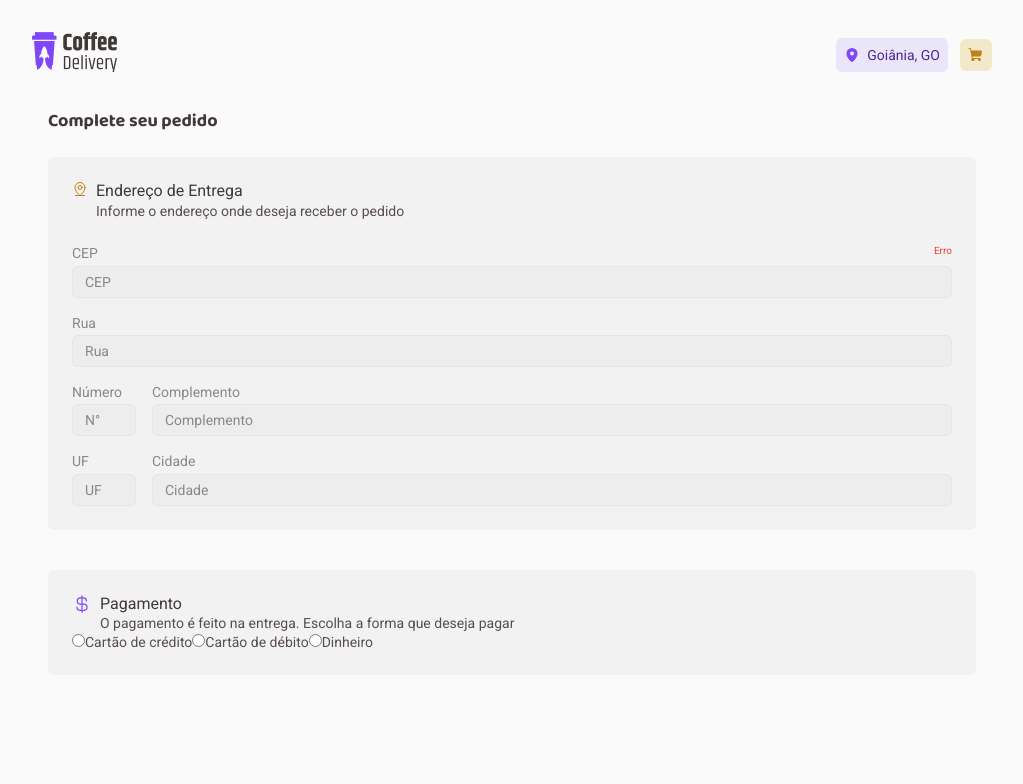
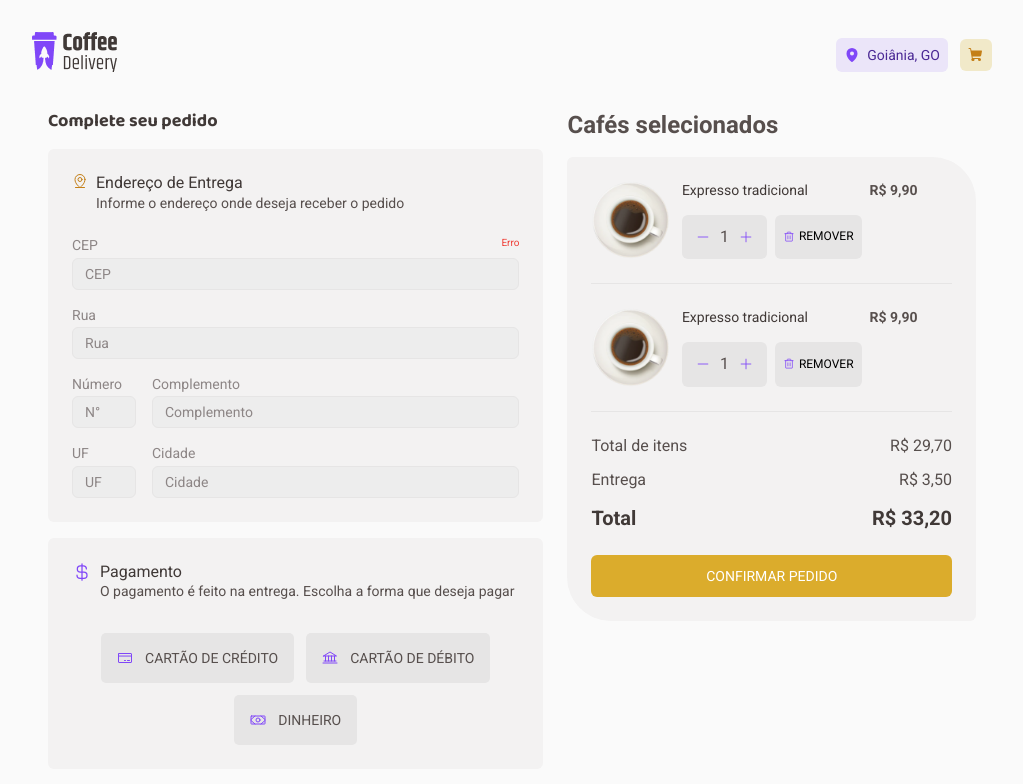
Before and after one commit to YasminGonc/coffe-delivery, a React (Vite) app: page /checkout in a window 1280 px wide. Shown: the top 784 px of the page, without its empty margins (128-1151 px from the left). Built offline with nearby package versions, Linux system fonts and the light colour scheme.

Commit message:
css cart

```diff
--- /dev/null
+++ b/src/components/ButtonAddRemove/index.tsx
@@ -0,0 +1,20 @@
+import { Minus, Plus } from "phosphor-react";
+import { ButtonsContainer } from "./style";
+
+interface ButtonAddRemoveProps {
+    quantity: number;
+}
+
+export function ButtonAddRemove({ quantity }: ButtonAddRemoveProps) {
+    return (
+        <ButtonsContainer>
+            <button>
+                <Minus width={14} />
+            </button>
+            <p>{quantity}</p>
+            <button>
+                <Plus width={14} />
+            </button>
+        </ButtonsContainer>
+    )
+}
--- /dev/null
+++ b/src/components/ButtonAddRemove/style.ts
@@ -0,0 +1,30 @@
+import styled from 'styled-components'
+
+export const ButtonsContainer = styled.div`
+    display: flex;
+    align-items: center;
+    justify-content: center;
+    gap: 0.25rem;
+    padding: 0.5rem;
+    background-color: var(--baseButton);
+    border-radius: 6px;
+
+    p {
+        font-family: 'Roboto', sans-serif;
+        font-size: 1rem;
+        font-weight: 400;
+    }
+
+    button {
+        display: flex;
+        align-items: center;
+        color: var(--purple);
+        background-color: transparent;
+        height: 1rem;
+        cursor: pointer;
+    }
+
+    button:hover {
+        color: var(--purpleDark);
+    }
+`
--- a/src/pages/Checkout/componentes/Address/index.tsx
+++ b/src/pages/Checkout/componentes/Address/index.tsx
@@ -1,9 +1,12 @@
-import { AddressContainer, HeaderContainer, InputCep, InputCity, InputComplement, InputNumber, InputsContainer, InputStreet, InputUf, LabelContainer, TextContainer } from './style'
+import { AddressContainer, HeaderContainer, InputCep, InputCity, InputComplement, InputNumber, InputsContainer, InputStreet, InputUf, LabelContainer, OrderContainer, TextContainer } from './style'
 
 import { MapPinLine } from 'phosphor-react'
+import { PaymentMethod } from '../PaymentMethod'
 
 export function Address() {
     return (
+        <OrderContainer>
+            <h2>Complete seu pedido</h2>
             <AddressContainer>
                 <HeaderContainer>
                     <MapPinLine size={16} />
@@ -12,42 +15,38 @@ export function Address() {
                         <p>Informe o endereço onde deseja receber o pedido</p>
                     </TextContainer>
                 </HeaderContainer>
-
                 <InputsContainer>
                     <InputCep>
                         <LabelContainer>
                             <label htmlFor="cep">CEP</label>
                             <span>Erro</span>
                         </LabelContainer>
-                    <input type="text" id='cep' placeholder='CEP' />
+                        <input type="text" id='cep' name='cep' placeholder='CEP' />
                     </InputCep>
-
                     <InputStreet>
                         <label htmlFor="rua">Rua</label>
-                    <input type="text" id='rua' placeholder='Rua' />
+                        <input type="text" id='rua' name='rua' placeholder='Rua' />
                     </InputStreet>
-
                     <InputNumber>
-                    <label htmlFor="número">Número</label>
-                    <input type="text" id='número' placeholder='N°' />
+                        <label htmlFor="numero">Número</label>
+                        <input type="text" id='numero' name='numero' placeholder='N°' />
                     </InputNumber>
-
                     <InputComplement>
                         <label htmlFor="complemento">Complemento</label>
-                    <input type="text" id='complemento' placeholder='Complemento' />
+                        <input type="text" id='complemento' name='complemento' placeholder='Complemento' />
                     </InputComplement>
-
                     <InputUf>
                         <label htmlFor="uf">UF</label>
-                    <input type="text" id='uf' placeholder='UF' />
+                        <input type="text" id='uf' name='uf' placeholder='UF' />
                     </InputUf>
-
                     <InputCity>
                         <label htmlFor="cidade">Cidade</label>
-                    <input type="text" id='cidade' placeholder='Cidade' />
+                        <input type="text" id='cidade' name='cidade' placeholder='Cidade' />
                     </InputCity>
-
                 </InputsContainer>
             </AddressContainer>
+
+            <PaymentMethod />
+        </OrderContainer>
     )
 }
--- a/src/pages/Checkout/componentes/Address/style.ts
+++ b/src/pages/Checkout/componentes/Address/style.ts
@@ -1,5 +1,17 @@
 import styled from 'styled-components'
 
+export const OrderContainer = styled.div`
+    display: flex;
+    flex-direction: column;
+    gap: 1rem;
+
+    h2 {
+        font-size: 1.125rem;
+        font-family: 'Baloo 2', cursive;
+        font-weight: 700;
+        color: var(--baseSubtitle);
+    }
+`
 export const AddressContainer = styled.div`
     background-color: var(--baseCard);
     border-radius: 6px;
--- /dev/null
+++ b/src/pages/Checkout/componentes/Cart/index.tsx
@@ -0,0 +1,52 @@
+import { AddRemove, ButtonRemove, CartContainer, Coffee, ConfirmOrder, ItemContainer, ItensContainer, Price, Total, TotalContainer, TotalItem } from './style'
+
+import coffee from '../../../../assets/arabe.png'
+import { Trash } from 'phosphor-react'
+
+export function Cart() {
+    return(
+        <CartContainer>
+            <h2>Cafés selecionados</h2>
+            <ItensContainer>
+                <ItemContainer>
+                    <img src={coffee} />
+                    <Coffee>Expresso tradicional</Coffee>
+                    <Price>R$ 9,90</Price>
+                    <AddRemove quantity={1}/>
+                    <ButtonRemove>
+                        <Trash />
+                        Remover
+                    </ButtonRemove>
+                </ItemContainer>
+
+                <ItemContainer>
+                    <img src={coffee} />
+                    <Coffee>Expresso tradicional</Coffee>
+                    <Price>R$ 9,90</Price>
+                    <AddRemove quantity={1}/>
+                    <ButtonRemove>
+                        <Trash />
+                        Remover
+                    </ButtonRemove>
+                </ItemContainer>
+
+                <TotalContainer>
+                    <TotalItem>
+                        <p>Total de itens</p>
+                        <p>R$ 29,70</p>
+                    </TotalItem>
+                    <TotalItem>
+                        <p>Entrega</p>
+                        <p>R$ 3,50</p>
+                    </TotalItem>
+                    <TotalItem>
+                        <Total>Total</Total>
+                        <Total>R$ 33,20</Total>
+                    </TotalItem>
+                </TotalContainer>
+
+                <ConfirmOrder type='submit'>confirmar pedido</ConfirmOrder>
+            </ItensContainer>
+        </CartContainer>
+    )
+}
--- /dev/null
+++ b/src/pages/Checkout/componentes/Cart/style.ts
@@ -0,0 +1,124 @@
+import styled from 'styled-components'
+import { ButtonAddRemove } from '../../../../components/ButtonAddRemove'
+
+export const CartContainer = styled.div`
+    margin-bottom: 2rem;
+    h2 {
+        margin-bottom: 1rem;
+    }
+`
+export const ItensContainer = styled.div`
+    background-color: var(--baseCard);
+    border-radius: 6px 44px;
+    padding: 1.5rem; //desktop 2.5rem
+
+    display: flex;
+    flex-direction: column;
+    gap: 1.5rem;
+`
+export const ItemContainer = styled.div`
+    display: grid;
+    grid-template-columns: repeat(4, 1fr);
+    grid-template-areas:
+        'image coffee coffee price'
+        'image quantity remove .'
+    ;
+    gap: 0.5rem;
+    padding-bottom: 1.5rem;
+    border-bottom: 1px solid var(--baseButton);
+
+    img {
+        width: 95%;
+        align-self: center;
+        grid-area: image;
+    }
+
+    @media screen and (min-width: 1440px) {
+        grid-template-rows: auto 2rem;
+        img {
+            width: 75%;
+        }
+    }
+`
+export const Coffee = styled.p`
+    color: var(--baseSubtitle);
+    grid-area: coffee;
+    font-size: 0.875rem;
+
+    @media screen and (min-width: 1440px) {
+        font-size: 1rem;
+    }
+`
+export const Price = styled.p`
+    font-weight: 700;
+    grid-area: price;
+    font-size: 0.875rem;
+
+    @media screen and (min-width: 1440px) {
+        font-size: 1rem;
+    }
+`
+export const ButtonRemove = styled.button`
+    grid-area: remove;
+    text-transform: uppercase;
+    font-size: 0.75rem;
+
+    padding: 0.5rem;
+    background-color: var(--baseButton);
+    border-radius: 6px;
+    cursor: pointer;
+
+    display: flex;
+    align-items: center;
+    justify-content: center;
+    gap: 0.25rem;
+
+    svg {
+        width: 0.75rem;
+        height: 0.75rem;
+        color: var(--purple);
+    }
+
+    &:hover {
+        background-color: var(--baseHover);
+    }
+
+    @media screen and (min-width: 1440px) {
+        svg {
+            width: 1rem;
+            height: 1rem;
+        }
+    }
+`
+export const AddRemove = styled(ButtonAddRemove)`
+    grid-area: quantity;
+`
+export const TotalContainer = styled.div`
+    display: flex;
+    flex-direction: column;
+    gap: 0.875rem;
+`
+export const TotalItem = styled.div`
+    display: flex;
+    align-items: center;
+    justify-content: space-between;
+`
+export const Total = styled.p`
+    font-size: 1.25rem;
+    font-weight: 700;
+    color: var(--baseSubtitle);
+`
+export const ConfirmOrder = styled.button`
+    background-color: var(--yellow);
+    border-radius: 6px;
+    padding: 0.75rem;
+
+    font-size: 0.875rem;
+    text-transform: uppercase;
+    color: var(--white);
+    cursor: pointer;
+
+    &:hover {
+        background-color: var(--yellowDark);
+    }
+`
--- a/src/pages/Checkout/componentes/PaymentMethod/index.tsx
+++ b/src/pages/Checkout/componentes/PaymentMethod/index.tsx
@@ -1,6 +1,6 @@
-import { HeaderContainer, PaymentContainer, TextContainer } from './style'
+import { HeaderContainer, InputContainer, PaymentContainer, TextContainer } from './style'
 
-import { CurrencyDollar } from 'phosphor-react'
+import { Bank, CreditCard, CurrencyDollar, Money } from 'phosphor-react'
 
 export function PaymentMethod() {
     return(
@@ -13,16 +13,25 @@ export function PaymentMethod() {
                 </TextContainer>
             </HeaderContainer>
 
-            <div>
+            <InputContainer>
                 <input type="radio" name="payment" id="credit" />
-                <label htmlFor="credit">Cartão de crédito</label>
+                <label htmlFor="credit">
+                    <CreditCard />
+                    Cartão de crédito
+                </label>
 
                 <input type="radio" name="payment" id="debit" />
-                <label htmlFor="debit">Cartão de débito</label>
+                <label htmlFor="debit">
+                    <Bank />
+                    Cartão de débito
+                </label>
 
                 <input type="radio" name="payment" id="cash" />
-                <label htmlFor="cash">Dinheiro</label>
-            </div>
+                <label htmlFor="cash">
+                    <Money />
+                    Dinheiro
+                </label>
+            </InputContainer>
         </PaymentContainer>
     )
 }
--- a/src/pages/Checkout/componentes/PaymentMethod/style.ts
+++ b/src/pages/Checkout/componentes/PaymentMethod/style.ts
@@ -24,3 +24,44 @@ export const TextContainer = styled.div`
         font-size: 0.875rem;
     }
 `
+export const InputContainer = styled.div`
+    margin-top: 2rem;
+
+    display: flex;
+    align-items: center;
+    justify-content: center;
+    gap: 0.75rem;
+    flex-wrap: wrap;
+
+    input {
+        display: none;
+    }
+
+    input:checked + label {
+        background-color: var(--purpleLight);
+        border: 1px solid var(--purple);
+    }
+
+    label {
+        display: flex;
+        align-items: center;
+        gap: 0.75rem;
+
+        padding: 1rem;
+        background-color: var(--baseButton);
+        border-radius: 5px;
+        color: var(--baseText);
+        text-transform: uppercase;
+        cursor: pointer;
+
+        svg {
+            color: var(--purple);
+            width: 1rem;
+            height: 1rem;
+        }
+    }
+
+    label:hover {
+        background-color: var(--baseHover);
+    }
+`
--- a/src/pages/Checkout/index.tsx
+++ b/src/pages/Checkout/index.tsx
@@ -1,14 +1,13 @@
 import { CheckoutContainer } from './style'
 
 import { Address } from './componentes/Address'
-import { PaymentMethod } from './componentes/PaymentMethod'
+import { Cart } from './componentes/Cart'
 
 export function Checkout() {
     return(
-        <CheckoutContainer>
-            <h2>Complete seu pedido</h2>
+        <CheckoutContainer >
             <Address />
-            <PaymentMethod />
+            <Cart />
         </CheckoutContainer>
     )
 }
--- a/src/pages/Checkout/style.ts
+++ b/src/pages/Checkout/style.ts
@@ -1,17 +1,14 @@
 import styled from 'styled-components'
+import { Form } from 'react-router-dom'
 
-export const CheckoutContainer = styled.div`
+export const CheckoutContainer = styled.form`
     padding: 0 1rem; //padding lateral para o mobile
 
     display: flex;
     flex-direction: column;
-    gap: 2.5rem;
+    gap: 1.5rem;
 
-    h2 {
-        font-size: 1.125rem;
-        font-family: 'Baloo 2', cursive;
-        font-weight: 700;
-        color: var(--baseSubtitle);
-        margin-bottom: -1rem;
+    @media screen and (min-width: 768px) {
+        flex-direction: row;
     }
 `
```
Also changed, not shown: src/pages/Home/index.tsx (+7 -46 lines), src/pages/Home/style.ts (+0 -23 lines). Lines whose indentation alone changed are shown as unchanged.
